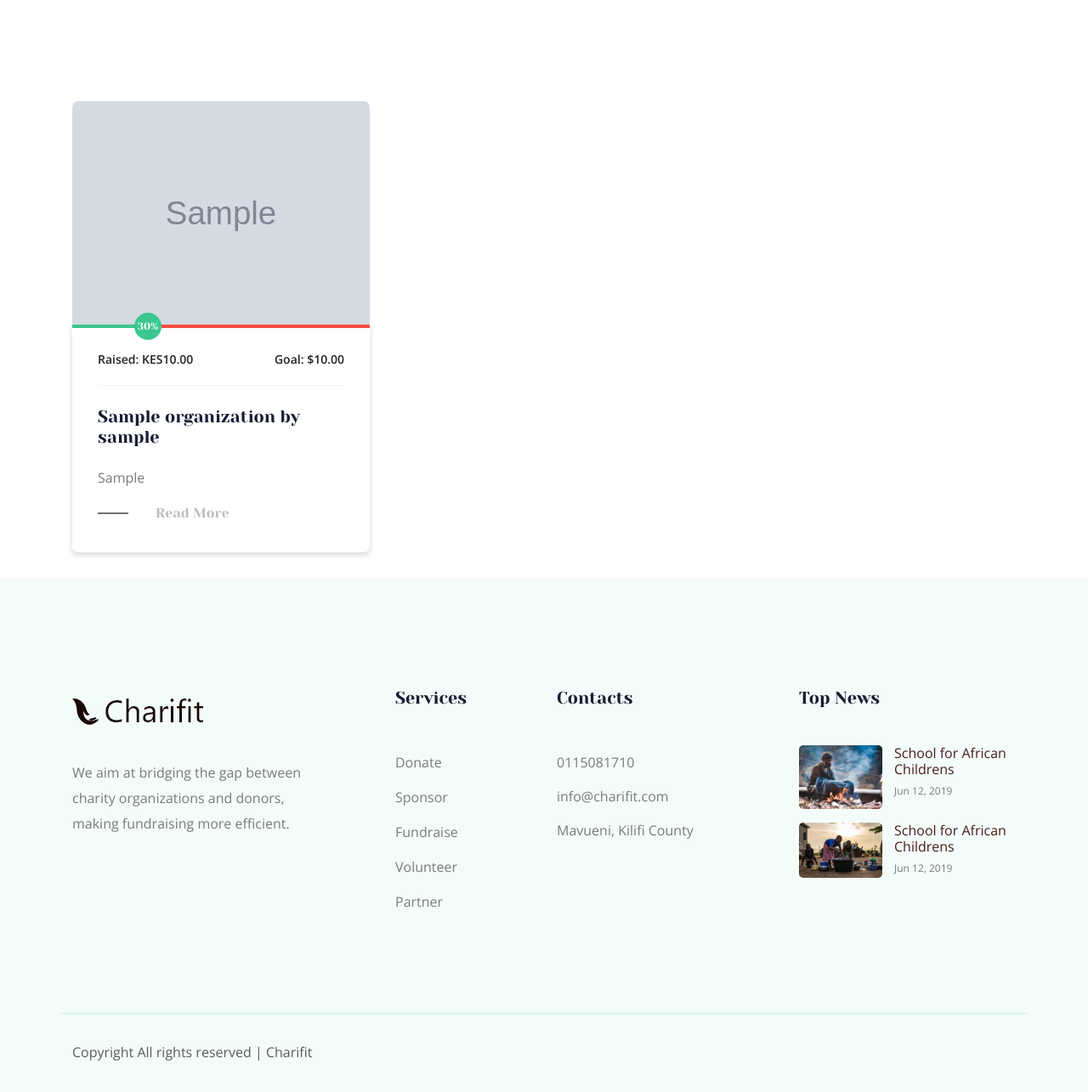
After one commit to brightonchebor/Charity-Donation-Platform, a Django app: page /view-campaigns/ in a window 1280 px wide. The commit adds this page. Shown: the part 522-1807 px from the top of the page at 85% size. Run offline with Django 5.2, Linux system fonts and the light colour scheme; tables that the repository leaves empty hold one stand-in row (values such as "Sample post"); grey boxes marked "Sample" are stand-in pictures; some libraries are stand-ins or nearby versions.

Commit message:
editing templates

```diff
--- a/app/urls.py
+++ b/app/urls.py
@@ -8,5 +8,6 @@ urlpatterns = [
     path('create-campaign/<int:organization_id>/', create_campaign, name='create-campaign'),
     path('register-org/', register_org, name='register-org'),
     path('about/', about, name='about'),
+    path('view-campaigns/', view_campaigns, name='view-campaigns')
 
 ]
--- a/app/views.py
+++ b/app/views.py
@@ -69,3 +69,10 @@ def about(request):
 
     }
     return render(request, 'app/about.html', context)
+
+def view_campaigns(request):
+    campaigns = Campaign.objects.all()
+    context = {
+        'campaigns': campaigns
+    }
+    return render(request, 'app/view_campaigns.html', context)
--- a/templates/app/home.html
+++ b/templates/app/home.html
@@ -21,7 +21,7 @@
                                 </li>
                                 {% endfor %}
                             </ul>
-                            {% comment %} <span>Make a Difference Today.</span> {% endcomment %}
+
                             <h3>"Give Back. Empower Change."</h3>
 
                             <p>
@@ -41,7 +41,7 @@
                             {% else %}
                                 <p>Please <a href="{% url 'accounts:login' %}">log in</a> to create an organization or campaign.</p>
                             {% endif %}
-                            <a href="About.html" class="boxed-btn3">
+                            <a href="{% url "app:view-campaigns" %}" class="boxed-btn3">
                                 View Campaigns
                             </a>
 
--- /dev/null
+++ b/templates/app/view_campaigns.html
@@ -0,0 +1,73 @@
+{% extends "./base.html" %}
+
+{% block title %}
+    View Campaigns
+{% endblock title %}
+
+{% block content %}
+ <!-- bradcam_area_start  -->
+ <div class="bradcam_area breadcam_bg overlay d-flex align-items-center justify-content-center">
+    <div class="container">
+        <div class="row">
+            <div class="col-xl-12">
+                <div class="bradcam_text text-center">
+                    <h3>Campaigns</h3>
+                </div>
+            </div>
+        </div>
+    </div>
+</div>
+<!-- bradcam_area_end  -->
+
+<!-- popular_causes_area_start  -->
+<div class="popular_causes_area pt-120">
+    <div class="container">
+        <div class="row">
+            {% comment %} {% for campaign in campaigns %}
+                <h2>{{ campaign.title }}</h2>
+                <p>Goal Amount: {{ campaign.goal_amount }}</p>
+                <p>Goals and Plans: {{ campaign.goals_and_plans }}</p>
+                <p>Total Donations: {{ campaign.total_donations }}</p>
+                <p>Status: {{ campaign.status }}</p>
+                <p>Organization: {{ campaign.organization }}</p>
+                <img src="{{ campaign.image.url }}" alt="{{ campaign.title }} image" style="width: 300px; height: auto;">
+            {% endfor %} {% endcomment %}
+
+            {% for campaign in campaigns %}
+                <div class="col-lg-4 col-md-6">
+                    <div class="single_cause">
+                        <div class="thumb">
+                            <img src="{{ campaign.image.url }}" alt="">
+                        </div>
+                        <div class="causes_content">
+                            <div class="custom_progress_bar">
+                                <div class="progress">
+                                    <div class="progress-bar" role="progressbar" style="width: 30%;" aria-valuenow="30" aria-valuemin="0" aria-valuemax="100">
+                                        <span class="progres_count">
+                                            30%
+                                        </span>
+                                    </div>
+                                </div>
+                            </div>
+                            <div class="balance d-flex justify-content-between align-items-center">
+                                <span>Raised: KES{{campaign.total_donations}} </span>
+                                <span>Goal: ${{campaign.goal_amount}} </span>
+                            </div>
+                            <a href="cause_details.html"><h4>{{campaign.organization}}</h4></a>
+                            <p>
+                                {{ campaign.goals_and_plans}}
+                            </p>
+                            <a class="read_more" href="cause_details.html">Read More</a>
+                        </div>
+                    </div>
+                </div>
+            {% endfor %}
+
+
+
+
+        </div>
+    </div>
+</div>
+<!-- popular_causes_area_end  -->
+{% endblock content %}
```
Also changed, not shown: app/models.py (+0 -7 lines), app/migrations/0001_initial.py, app/migrations/0002_campaign_title.py (deleted), media/images/charity1.png (added), templates/app/view_campaign.html (deleted).
